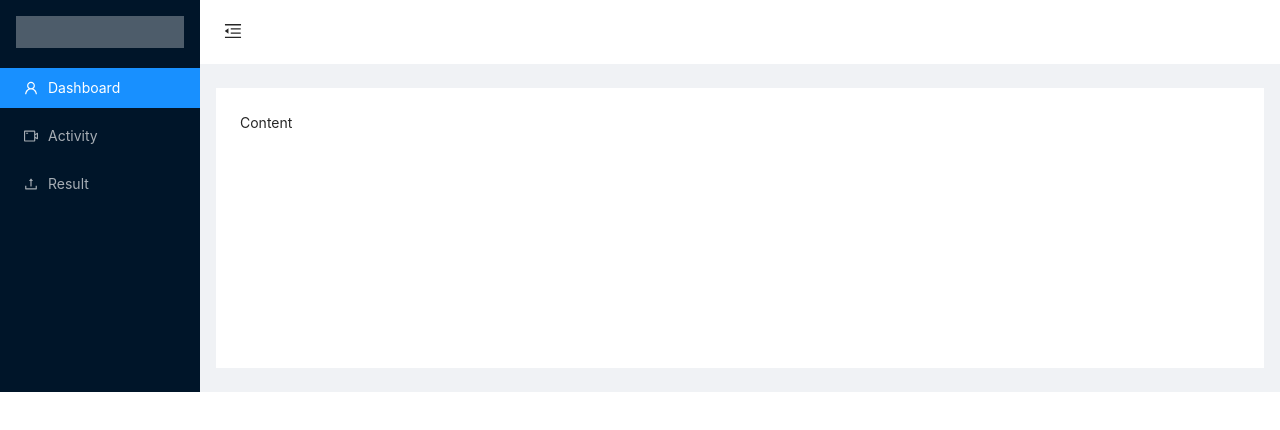
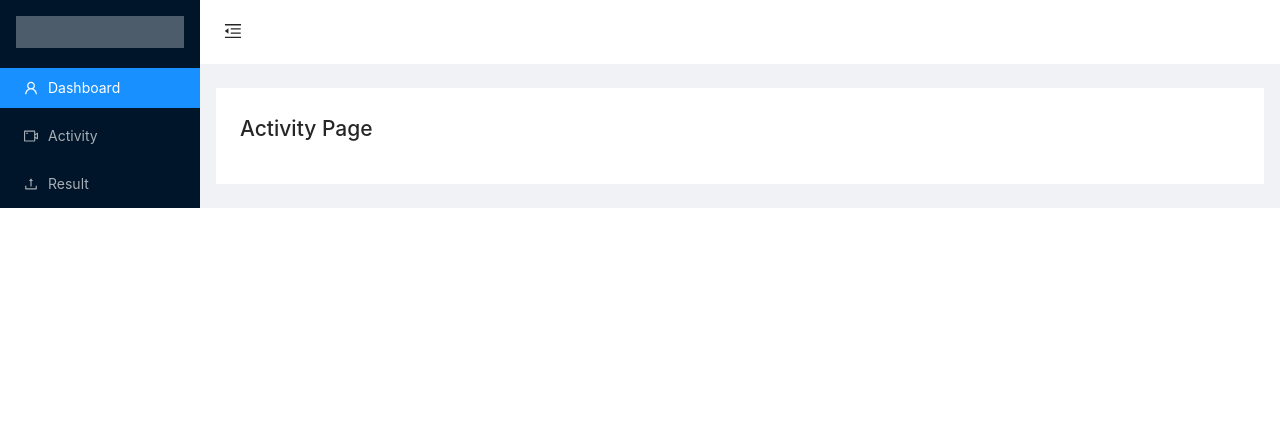
Before and after one commit to guigabytez/My-First-App, a React (Create React App) app: page /activity in a window 1280 px wide. Shown: the top 430 px of the page. Built offline with nearby package versions, Linux system fonts and the light colour scheme.

Commit message:
added gh-pages to project

```diff
--- a/package.json
+++ b/package.json
@@ -1,4 +1,5 @@
 {
+  "homepage": "http://guigabytez.github.io/guigabytez/firstreact-boilerplate",
   "name": "learning-react",
   "version": "0.1.0",
   "private": true,
@@ -8,6 +9,7 @@
     "@testing-library/user-event": "^12.1.10",
     "antd": "^4.16.6",
     "axios": "^0.21.1",
+    "gh-pages": "^3.2.3",
     "react": "^17.0.2",
     "react-dom": "^17.0.2",
     "react-router-dom": "^5.2.0",
@@ -15,6 +17,8 @@
     "web-vitals": "^1.0.1"
   },
   "scripts": {
+    "predeploy": "npm run build",
+    "deploy": "gh-pages -d build",
     "start": "react-scripts start",
     "build": "react-scripts build",
     "test": "react-scripts test",
--- a/src/App.js
+++ b/src/App.js
@@ -14,15 +14,13 @@ const App = () => {
   }
 
   return (
-    <>
+    <Layout>
+      <Sidebar isCollapsed={isCollapsed}/>
       <Layout>
-        <Sidebar isCollapsed={isCollapsed}/>
-        <Layout>
-          <Navbar isCollapsed={isCollapsed} onCallBackToggle={callBackToggle}/>
-          <Content />
-        </Layout>
+        <Navbar isCollapsed={isCollapsed} onCallBackToggle={callBackToggle}/>
+        <Content />
       </Layout>
-    </>
+    </Layout>
   )
 }
 export default App
--- a/src/components/navigation/Contents.js
+++ b/src/components/navigation/Contents.js
@@ -1,6 +1,13 @@
 import React, { useEffect, useState } from 'react'
 import { Layout } from 'antd'
 import axios from 'axios'
+import Dashboard from '../../menu_pages/Dashboard'
+import Activity from '../../menu_pages/Activity'
+import Result from '../../menu_pages/Result'
+import {
+  Switch,
+  Route
+} from 'react-router-dom'
 
 import '../../styles/content.css'
 
@@ -18,16 +25,21 @@ const Contents = () => {
 
   }, [])
 
+
   return (
     <Content
         className="site-layout-background"
         style={{
           margin: '24px 16px',
           padding: 24,
-          minHeight: 280,
+          minHeight: 'auto',
         }}
       >
-        Content
+        <Switch>
+          <Route path="/" component={Dashboard} exact />
+          <Route path="/activity" component={Activity} />
+          <Route path="/result" component={Result} />
+        </Switch>
     </Content>
   )
 }
--- a/src/components/navigation/Sidebar.js
+++ b/src/components/navigation/Sidebar.js
@@ -4,7 +4,11 @@ import {
     UserOutlined,
     VideoCameraOutlined,
     UploadOutlined,
-} from '@ant-design/icons';
+} from '@ant-design/icons'
+import {
+    Switch,
+    Link
+} from 'react-router-dom'
 
 import '../../styles/sidebar.css'
 
@@ -12,19 +16,27 @@ const { Sider } = Layout
 
 
 const Sidebar = (props) => {
+
+
     return (
         <Sider trigger={null} collapsible collapsed={props.isCollapsed} >
             <div className="logo" />
-            <Menu theme="dark" mode="inline" defaultSelectedKeys={['1']} >
-                <Menu.Item key="1" icon={<UserOutlined />}>
+            <Menu theme="dark" mode="inline" defaultSelectedKeys={['/']} >
+                <Menu.Item key="/" icon={<UserOutlined />}>
                     Dashboard
+                    <Link to="/" />
                 </Menu.Item>
-                <Menu.Item key="2" icon={<VideoCameraOutlined />}>
+
+                <Menu.Item key="/activity" icon={<VideoCameraOutlined />}>
                     Activity
+                    <Link to="/activity" />
                 </Menu.Item>
-                <Menu.Item key="3" icon={<UploadOutlined />}>
+
+                <Menu.Item key="/result" icon={<UploadOutlined />}>
                     Result
+                    <Link to="/result" />
                 </Menu.Item>
+
             </Menu>
         </Sider>
     )
--- a/src/index.js
+++ b/src/index.js
@@ -1,5 +1,6 @@
 import React from 'react';
 import ReactDOM from 'react-dom';
+import { BrowserRouter as Router } from 'react-router-dom';
 import './index.css';
 import 'antd/dist/antd.css';
 import App from './App';
@@ -7,7 +8,9 @@ import reportWebVitals from './reportWebVitals';
 
 ReactDOM.render(
   <React.StrictMode>
-    <App />
+    <Router>
+      <App />
+    </Router>
   </React.StrictMode>,
   document.getElementById('root')
 );
--- /dev/null
+++ b/src/menu_pages/Activity.js
@@ -0,0 +1,11 @@
+import React from 'react'
+
+const Activity = () => {
+    return (
+        <div>
+            <h2>Activity Page</h2>
+        </div>
+    )
+}
+
+export default Activity
--- /dev/null
+++ b/src/menu_pages/Dashboard.js
@@ -0,0 +1,11 @@
+import React from 'react'
+
+const Dashboard = () => {
+    return (
+        <div>
+            <h2>Dashboard</h2>
+        </div>
+    )
+}
+
+export default Dashboard
--- /dev/null
+++ b/src/menu_pages/Result.js
@@ -0,0 +1,11 @@
+import React from 'react'
+
+const Result = () => {
+    return (
+        <div>
+            <h2>Result Page</h2>
+        </div>
+    )
+}
+
+export default Result
```
Also changed, not shown: 1 other file (tests, documents, lock files or other folders).
